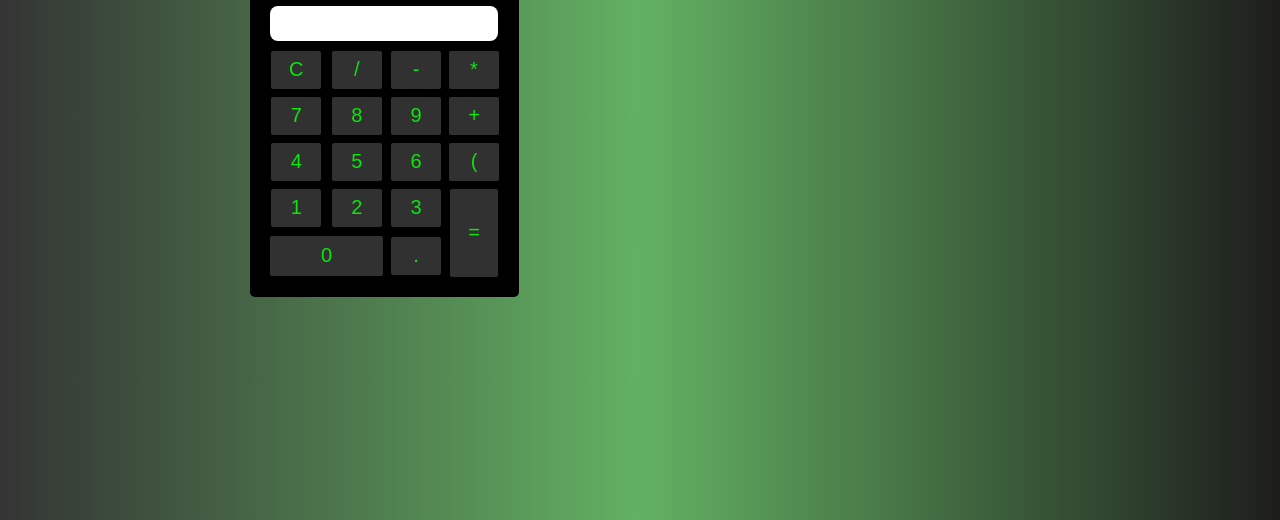
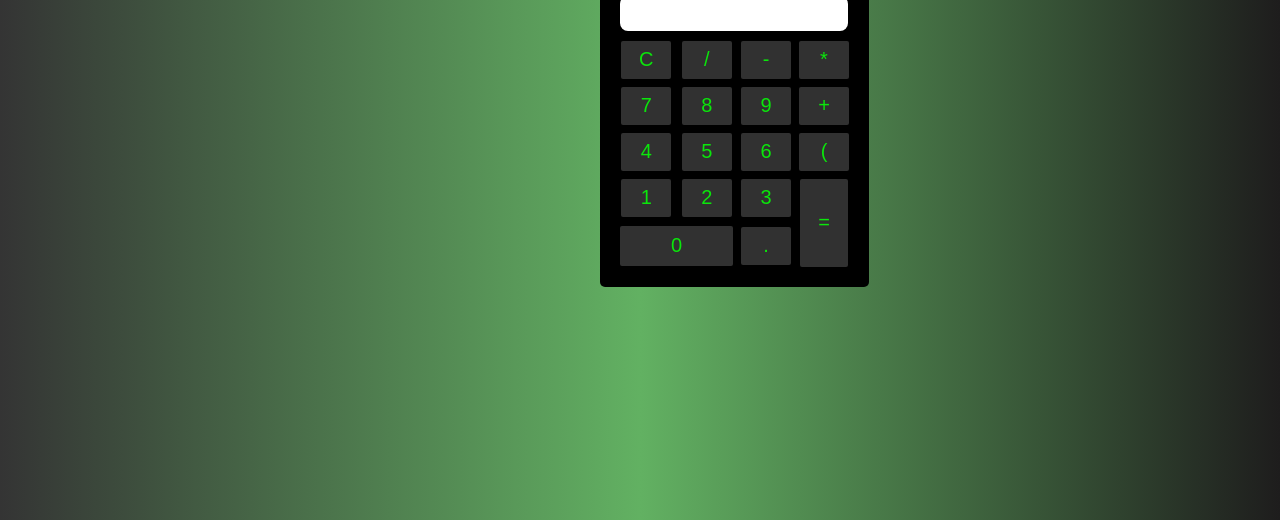
Before and after one commit to NamiScor/Learning-Programation, a plain HTML site: page CALCULADORA.html in a window 1280 px wide. Shown: the part 280-800 px from the top of the page. Drawn offline with Linux system fonts and the light colour scheme.

Commit message:
secund tentaiva

```diff
--- a/CALCULADORA.html
+++ b/CALCULADORA.html
@@ -17,7 +17,7 @@
     .btn2{width: 113px; height: 40px}
     .btn4{width: 50px; height: 38px;}
     h2{font-size: 25px;}
-    .calculadora{position:absolute; background-color:black;border-radius:5px; top:200px; left: 250px;
+    .calculadora{position:absolute ;  background-color:black;border-radius:5px; top:190px; left: 600px;
         padding: 15px; text-align: center; }
     #resultado{background-color: white; width: 228px; height: 35px; margin: 5px; border-radius: 8px; color: black; font-size: 25px ; text-align:right;}
 
```
